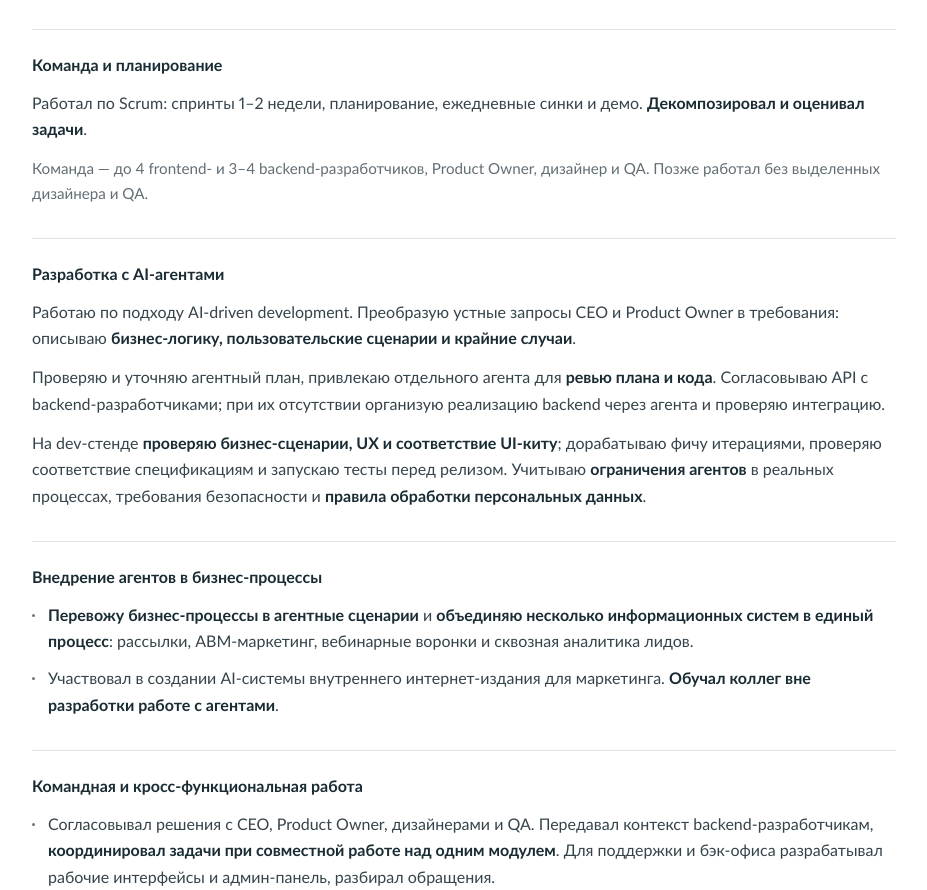
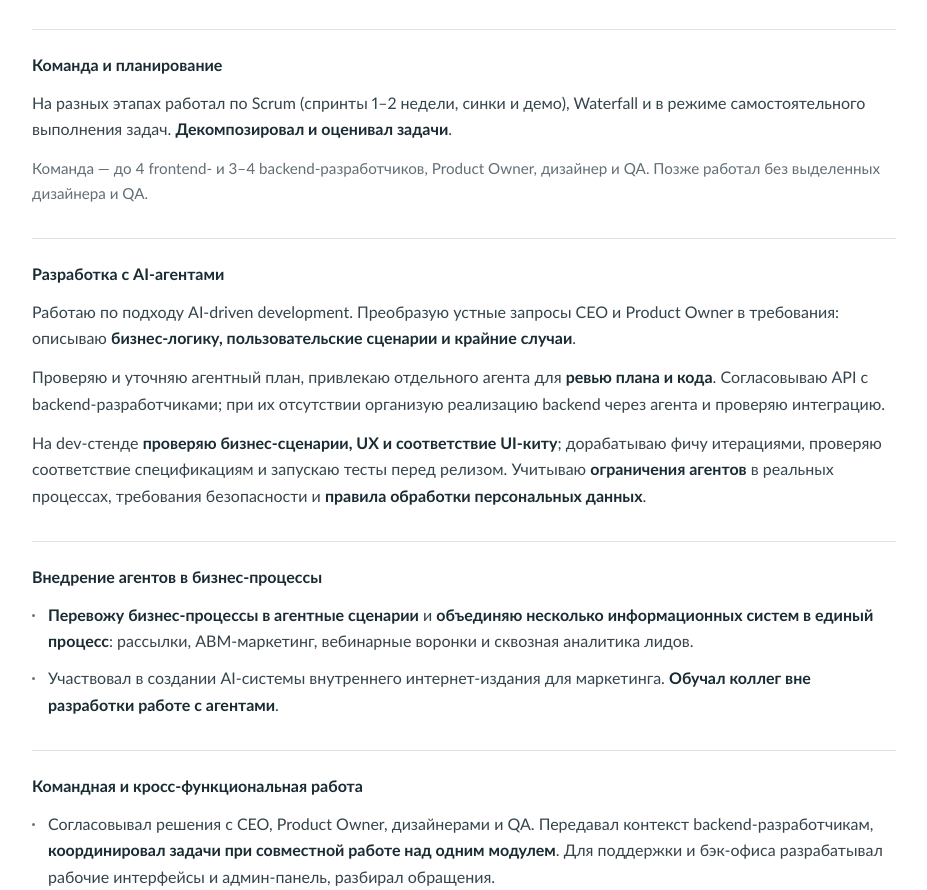
Before and after one commit to danzel123/resume, a plain HTML site: page index.html in a window 1280 px wide. Shown: the part 1266-2156 px from the top of the page, without its empty margins (176-1103 px from the left). Drawn offline with Linux system fonts and the light colour scheme.

Commit message:
Clarify development approaches across product stages

```diff
--- a/index.html
+++ b/index.html
@@ -115,7 +115,7 @@
     </ul>
     <section class="experience-block">
     <h2 class="section-label">Команда и планирование</h2>
-    <p>Работал по Scrum: спринты 1–2 недели, планирование, ежедневные синки и демо. <strong>Декомпозировал и оценивал задачи</strong>.</p>
+    <p>На разных этапах работал по Scrum (спринты 1–2 недели, синки и демо), Waterfall и в режиме самостоятельного выполнения задач. <strong>Декомпозировал и оценивал задачи</strong>.</p>
     <p class="team-note">Команда — до 4 frontend- и 3–4 backend-разработчиков, Product Owner, дизайнер и QA. Позже работал без выделенных дизайнера и QA.</p>
     </section>
     <section class="experience-block">
```
Also changed, not shown: 1 other file.
